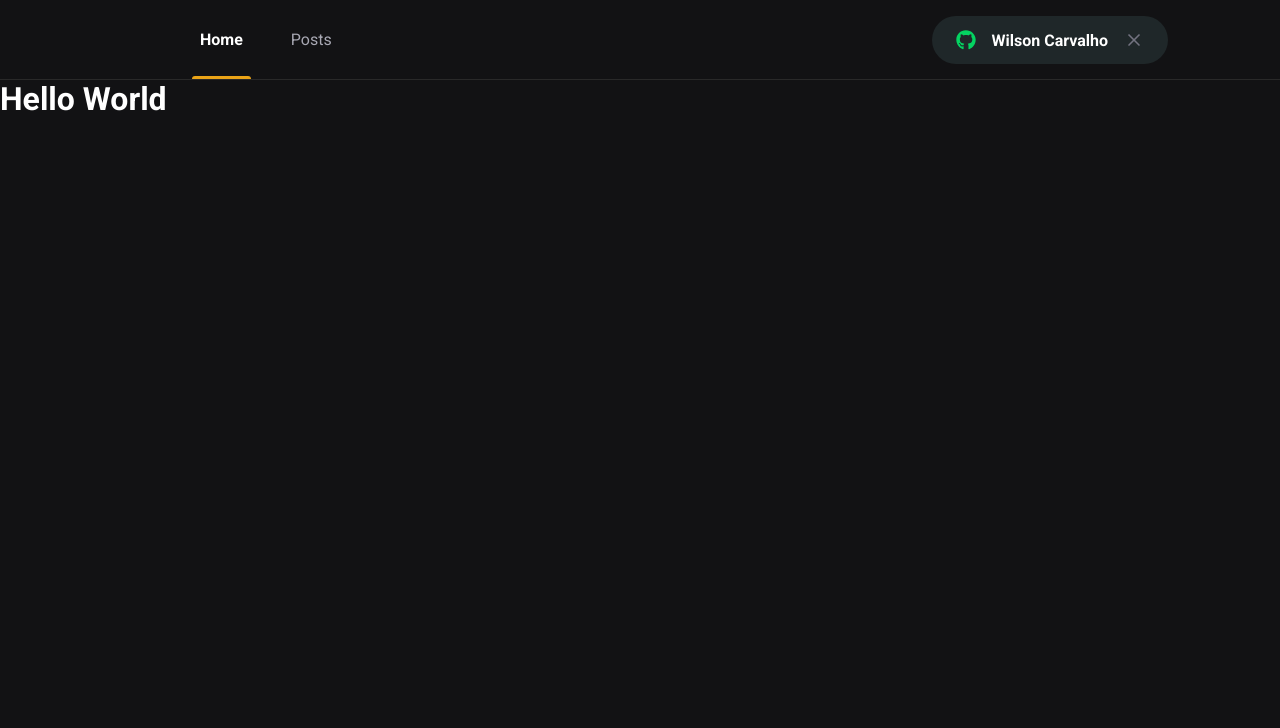
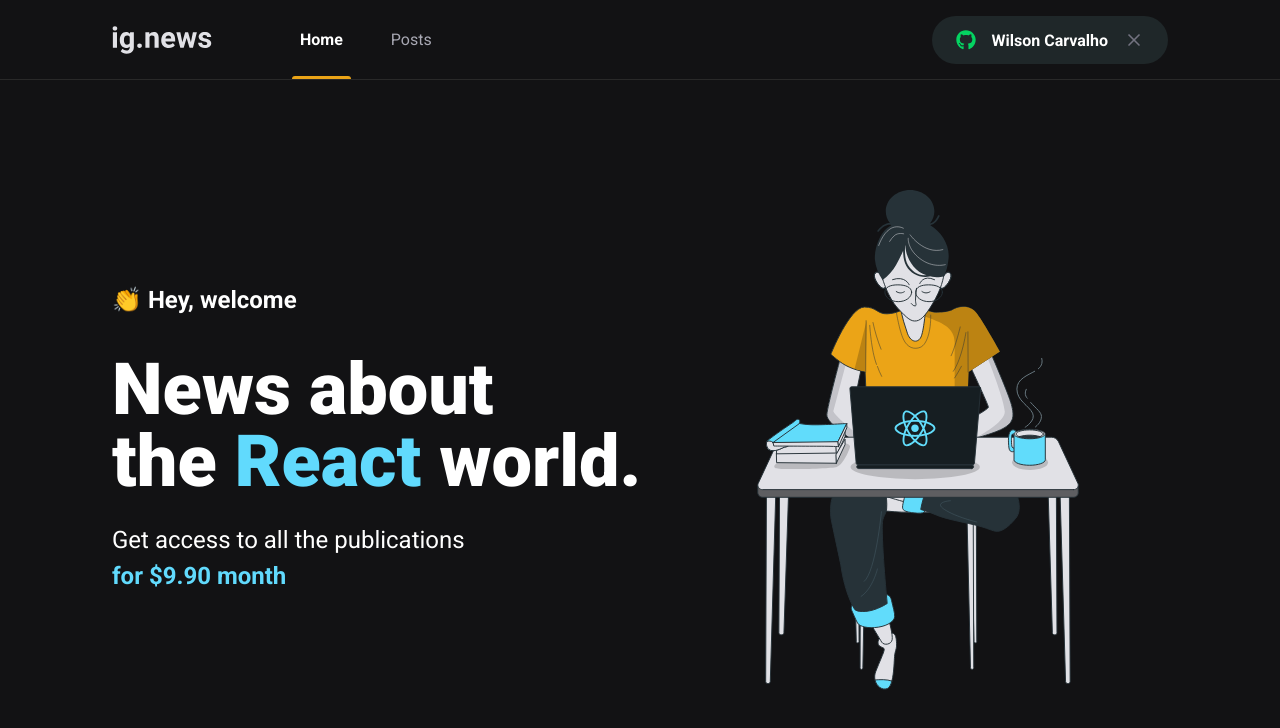
Before and after one commit to eng-wilson/IGNews, a Next.js app: page / in a window 1280 px wide. Shown: the top 728 px of the page. Built offline with nearby package versions, Linux system fonts and the light colour scheme.

Commit message:
style: home

```diff
--- a/src/components/Header/index.tsx
+++ b/src/components/Header/index.tsx
@@ -7,7 +7,7 @@ export function Header() {
   return (
     <header className={styles.headerContainer}>
       <div className={styles.headerContent}>
-        <Image src="/images/logo.svg" alt="ig.news" width={0} height={0} />
+        <Image src="/images/logo.svg" alt="ig.news" width={100} height={50} />
 
         <nav>
           <a href="" className={styles.active}>
--- /dev/null
+++ b/src/pages/home.module.scss
@@ -0,0 +1,41 @@
+.contentContainer {
+  max-width: 1120px;
+  margin: 0 auto;
+  padding: 0 2rem;
+  height: calc(100vh - 5rem);
+
+  display: flex;
+  align-items: center;
+  justify-content: space-between;
+}
+
+.hero {
+  max-width: 600px;
+
+  > span {
+    font-size: 1.5rem;
+    font-weight: bold;
+  }
+
+  h1 {
+    font-size: 4.5rem;
+    line-height: 4.5rem;
+    font-weight: 900;
+    margin-top: 2.5rem;
+
+    span {
+      color: var(--cyan-500);
+    }
+  }
+
+  p {
+    font-size: 1.5rem;
+    line-height: 2.25rem;
+    margin-top: 1.5rem;
+
+    span {
+      color: var(--cyan-500);
+      font-weight: bold;
+    }
+  }
+}
--- a/src/pages/index.tsx
+++ b/src/pages/index.tsx
@@ -1,16 +1,36 @@
 import Head from "next/head";
+import Image from "next/image";
 
-// import styles from "../styles/home.module.scss";
+import styles from "./home.module.scss";
 
 export default function Home() {
   return (
     <>
       <Head>
-        <title>ig.news</title>
+        <title>Home | ig.news</title>
       </Head>
-      <h1>
-        Hello <span>World</span>
-      </h1>
+
+      <main className={styles.contentContainer}>
+        <section className={styles.hero}>
+          <span>👏 Hey, welcome</span>
+          <h1>
+            News about
+            <br />
+            the <span>React</span> world.
+          </h1>
+          <p>
+            Get access to all the publications <br />
+            <span>for $9.90 month</span>
+          </p>
+        </section>
+
+        <Image
+          src="/images/avatar.svg"
+          alt="Girl coding"
+          width={500}
+          height={500}
+        />
+      </main>
     </>
   );
 }
```
